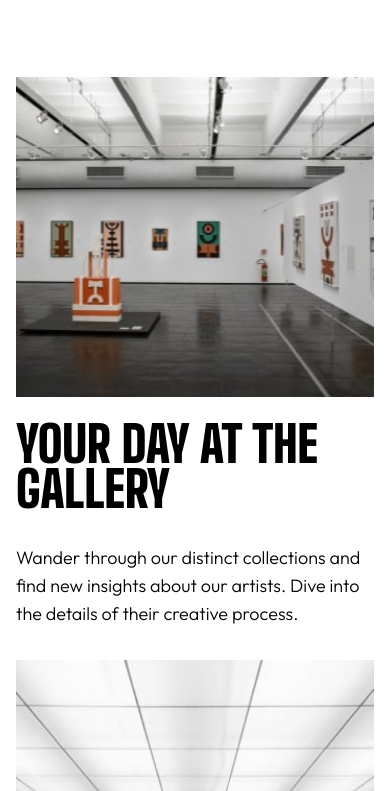
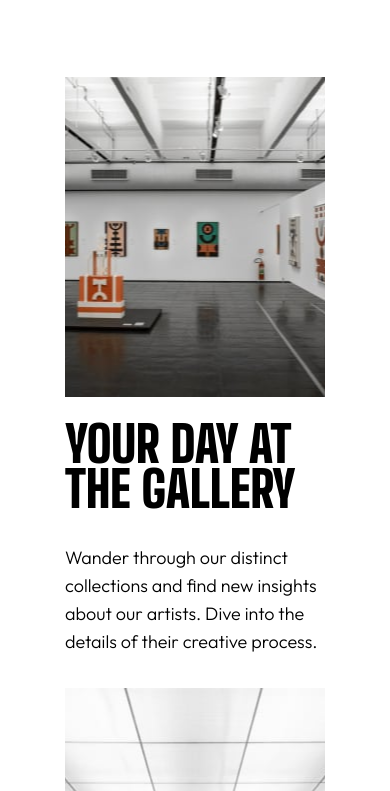
Before and after one commit to natasharamburrun/art-gallary-website, a React app in the folder my-app/: page / in a window 390 px wide. Shown: the part 633-1424 px from the top of the page. Built offline with nearby package versions, Linux system fonts and the light colour scheme.

Commit message:
added more styles to make sure all responsive pages are aligned

```diff
--- a/my-app/src/styles/04-components/_home.scss
+++ b/my-app/src/styles/04-components/_home.scss
@@ -59,6 +59,10 @@
       right: 155px;
       display: flex;
     }
+
+    @include breakpoint(xxl) {
+      right: 299px;
+    }
   }
 
   &__hero-title {
@@ -87,7 +91,7 @@
   &__hero-heading {
       @include breakpoint(xl) {
       position: absolute;
-      left: -395px;
+      left: -398px;
       max-width: 283px;
     }
   }
@@ -113,8 +117,15 @@
   }
 
   &__content {
-    padding: 0 16px;
+    padding: 0 65px;
     margin: 80px 0;
+
+    @include breakpoint(xl) {
+      padding: 0 80px;
+    }
+    @include breakpoint(xxl) {
+      padding: 0 250px;
+    }
   }
 
     &__content-image1 {
@@ -178,9 +189,13 @@
       @include breakpoint(md) {
         display: flex;
         flex-direction: row-reverse;
-        justify-content: space-around;
-        padding: 12px;
+        justify-content: space-between;
       }
+
+      // @include breakpoint(xl) {
+      //   justify-content: space-between;
+      //   padding: 25px 85px;
+      // }
     }
 
     &__content-info1 {
```
